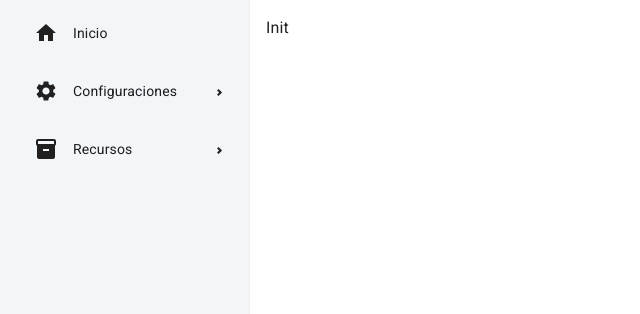
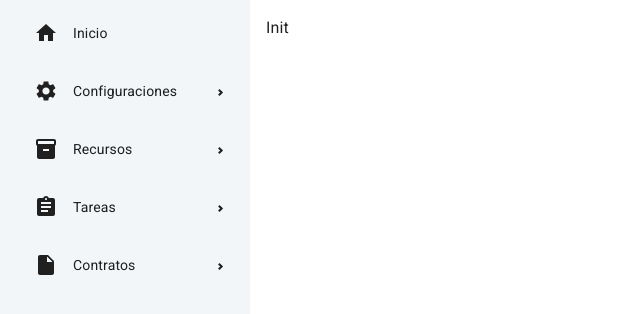
Before and after one commit to nahugomez/dashboard, a React (Vite) app: page / in a window 1280 px wide. Shown: the top 314 px of the page, without its empty margins (0-640 px from the left). Built offline with nearby package versions, Linux system fonts and the light colour scheme.

Commit message:
Sidebar Modified (Items & Styles)

```diff
--- a/src/App.css
+++ b/src/App.css
@@ -1,5 +1,6 @@
 @import url('https://fonts.googleapis.com/css2?family=Roboto:wght@400;500;700;900&display=swap');
 
+/* Styles -> Universal */
 :root {
     --background: #F3F6F9;
     --hoverBackground: #DFE5EC;
@@ -10,10 +11,15 @@
     font-family: 'Roboto', sans-serif;
 }
 
+p {
+    margin: 0;
+}
 
-/* Sidebar -> Styles */
+
+/* Styles --> Sidebar */
 .ps-sidebar-root {
     padding: 0.5rem;
+    border: none !important;
 }
 
 .ps-sidebar-root,
--- a/src/global/ApplicationSidebar.jsx
+++ b/src/global/ApplicationSidebar.jsx
@@ -3,6 +3,8 @@ import { Sidebar, Menu, MenuItem, SubMenu } from "react-pro-sidebar";
 import HomeIcon from "@mui/icons-material/Home";
 import SettingsIcon from "@mui/icons-material/Settings";
 import InventoryIcon from "@mui/icons-material/Inventory";
+import AssignmentIcon from "@mui/icons-material/Assignment";
+import InsertDriveFileIcon from "@mui/icons-material/InsertDriveFile";
 
 const ApplicationSidebar = () => {
     return (
@@ -20,6 +22,17 @@ const ApplicationSidebar = () => {
                     <MenuItem>Stock</MenuItem>
                     <MenuItem>Proveedores</MenuItem>
                 </SubMenu>
+                <SubMenu icon={<AssignmentIcon />} label="Tareas">
+                    <MenuItem>Personal</MenuItem>
+                    <MenuItem>Personas</MenuItem>
+                    <MenuItem>Almacen</MenuItem>
+                </SubMenu>
+                <SubMenu icon={<InsertDriveFileIcon  />} label="Contratos">
+                    <MenuItem>Personal</MenuItem>
+                    <MenuItem>Inventario</MenuItem>
+                    <MenuItem>Stock</MenuItem>
+                    <MenuItem>Proveedores</MenuItem>
+                </SubMenu>
             </Menu>
         </Sidebar>
     );
```
